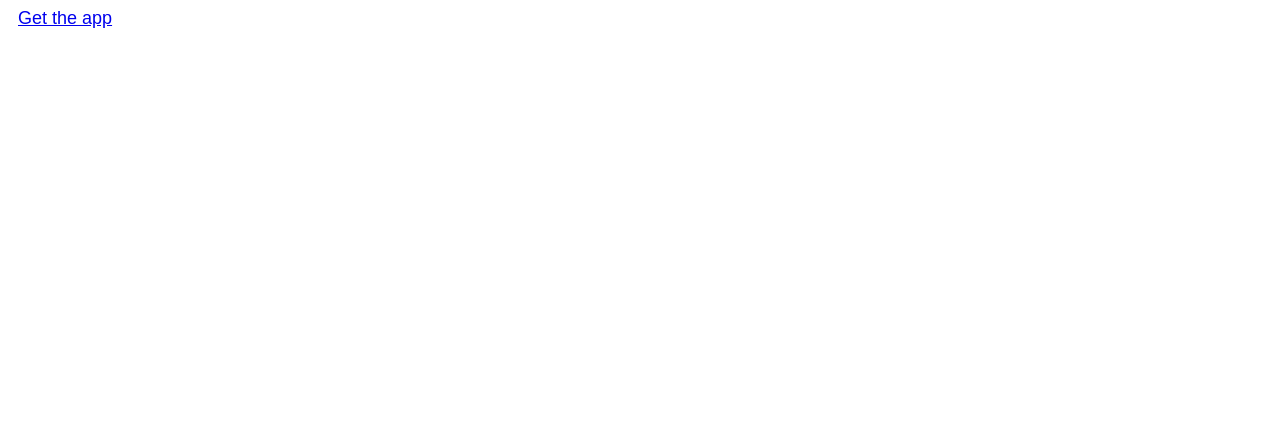
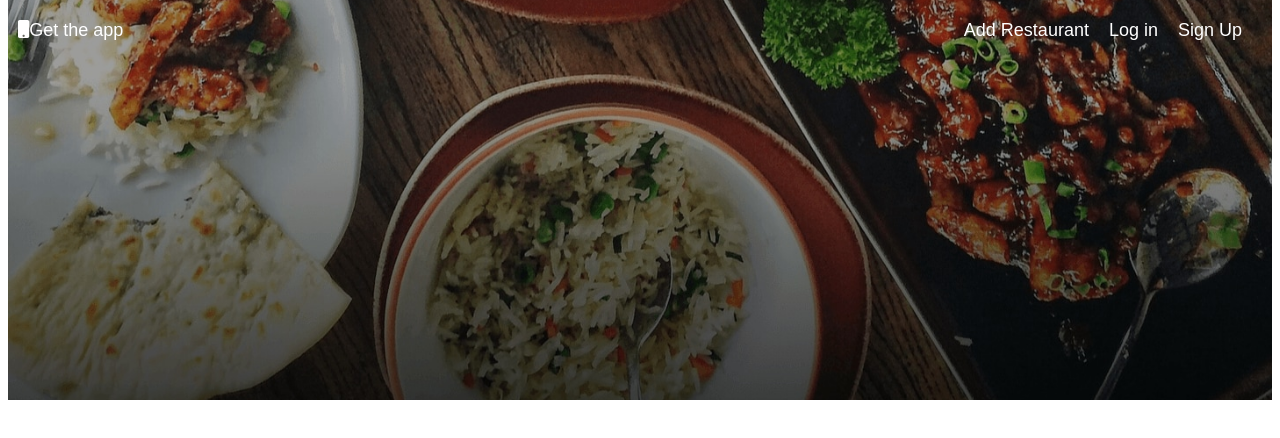
Before and after one commit to SajjadAhmad14/Food-Catalogue-React, a React (Create React App) app: page / in a window 1280 px wide. Shown: the top 438 px of the page. Built offline with nearby package versions, Linux system fonts and the light colour scheme.

Commit message:
Add a section with background image for app introduction

```diff
--- a/package.json
+++ b/package.json
@@ -3,6 +3,9 @@
   "version": "0.1.0",
   "private": true,
   "dependencies": {
+    "@fortawesome/fontawesome-svg-core": "^1.2.36",
+    "@fortawesome/free-solid-svg-icons": "^5.15.4",
+    "@fortawesome/react-fontawesome": "^0.1.15",
     "@testing-library/jest-dom": "^5.11.4",
     "@testing-library/react": "^11.1.0",
     "@testing-library/user-event": "^12.1.10",
--- a/src/App.css
+++ b/src/App.css
@@ -16,6 +16,12 @@
   font-family: "PoppinsRegular", sans-serif;
   font-size: 18px;
   color: var(--white);
+  margin-top: 20px;
+}
+
+.navigation a {
+  color: var(--white);
+  text-decoration: none;
 }
 
 .nav-items {
@@ -26,3 +32,12 @@
 .nav-item {
   margin-right: 20px;
 }
+
+.intro {
+  background-image: url("./images/intro-pic.jpeg");
+  background-repeat: no-repeat;
+  background-position: 50% 80%;
+  background-size: cover;
+  height: 400px;
+  margin-top: -41px;
+}
--- a/src/App.js
+++ b/src/App.js
@@ -1,10 +1,12 @@
 import Nav from './components/Nav';
+import IntroSection from './components/IntroSection';
 import './App.css';
 
 function App() {
   return (
     <div className="App">
       <Nav />
+      <IntroSection />
     </div>
   );
 }
--- a/src/components/IntroSection.js
+++ b/src/components/IntroSection.js
@@ -1,3 +1,8 @@
 const IntroSection = () => {
+  return (
+    <div className="intro">
+    </div>
+  )
+}
 
-}
+export default IntroSection;
--- a/src/components/Nav.js
+++ b/src/components/Nav.js
@@ -1,8 +1,12 @@
+import React from 'react';
+import { FontAwesomeIcon } from '@fortawesome/react-fontawesome';
+import { faMobile } from '@fortawesome/free-solid-svg-icons';
+
 const Nav = () => {
   return (
     <div>
       <nav className="navigation">
-        <a href="#">Get the app</a>
+        <a href="#"><FontAwesomeIcon icon={faMobile} />Get the app</a>
         <div className="nav-items">
           <div className="nav-item">Add Restaurant</div>
           <div className="nav-item">Log in</div>
```
Also changed, not shown: 2 other files (tests, documents, lock files or other folders).
